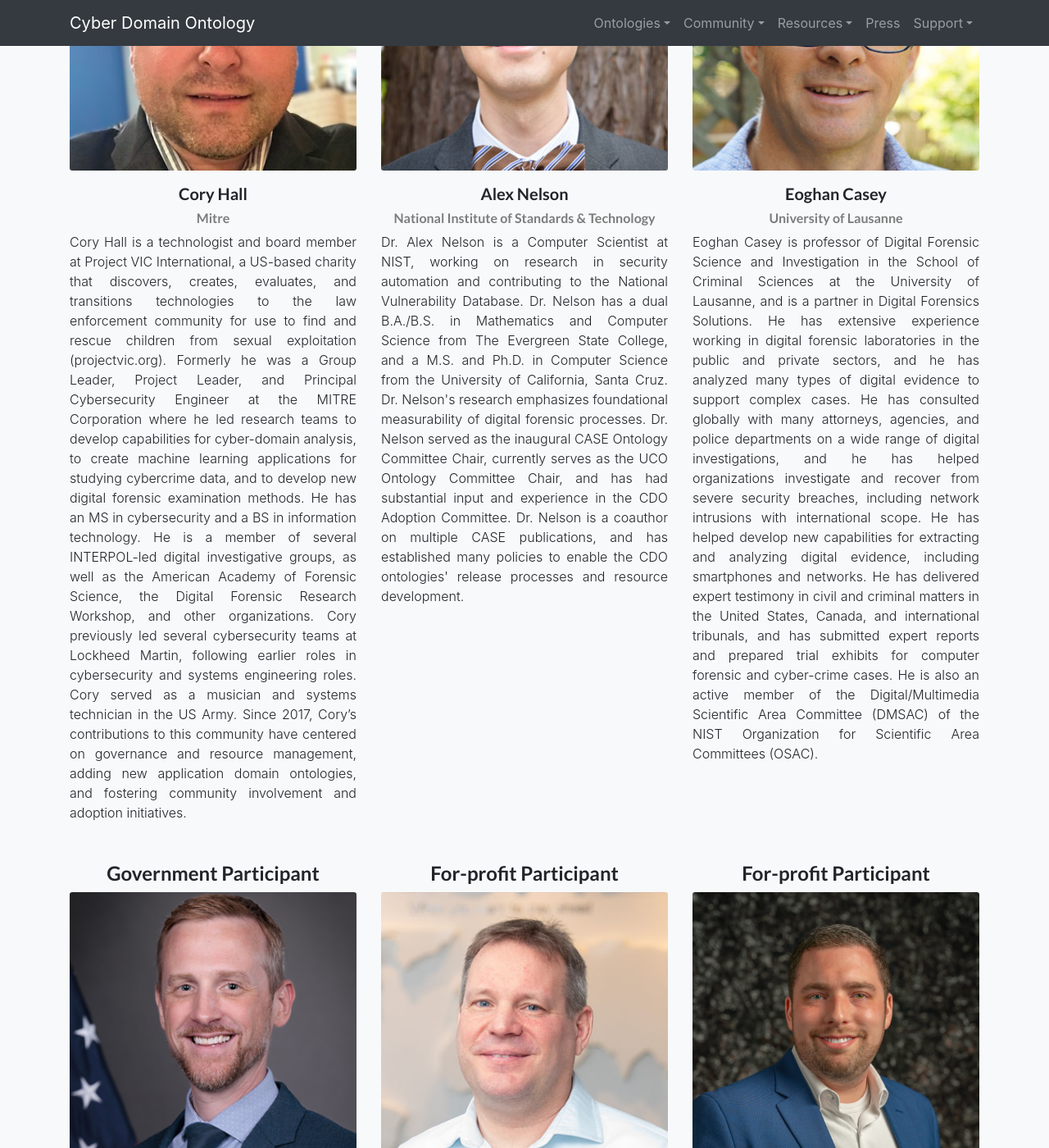
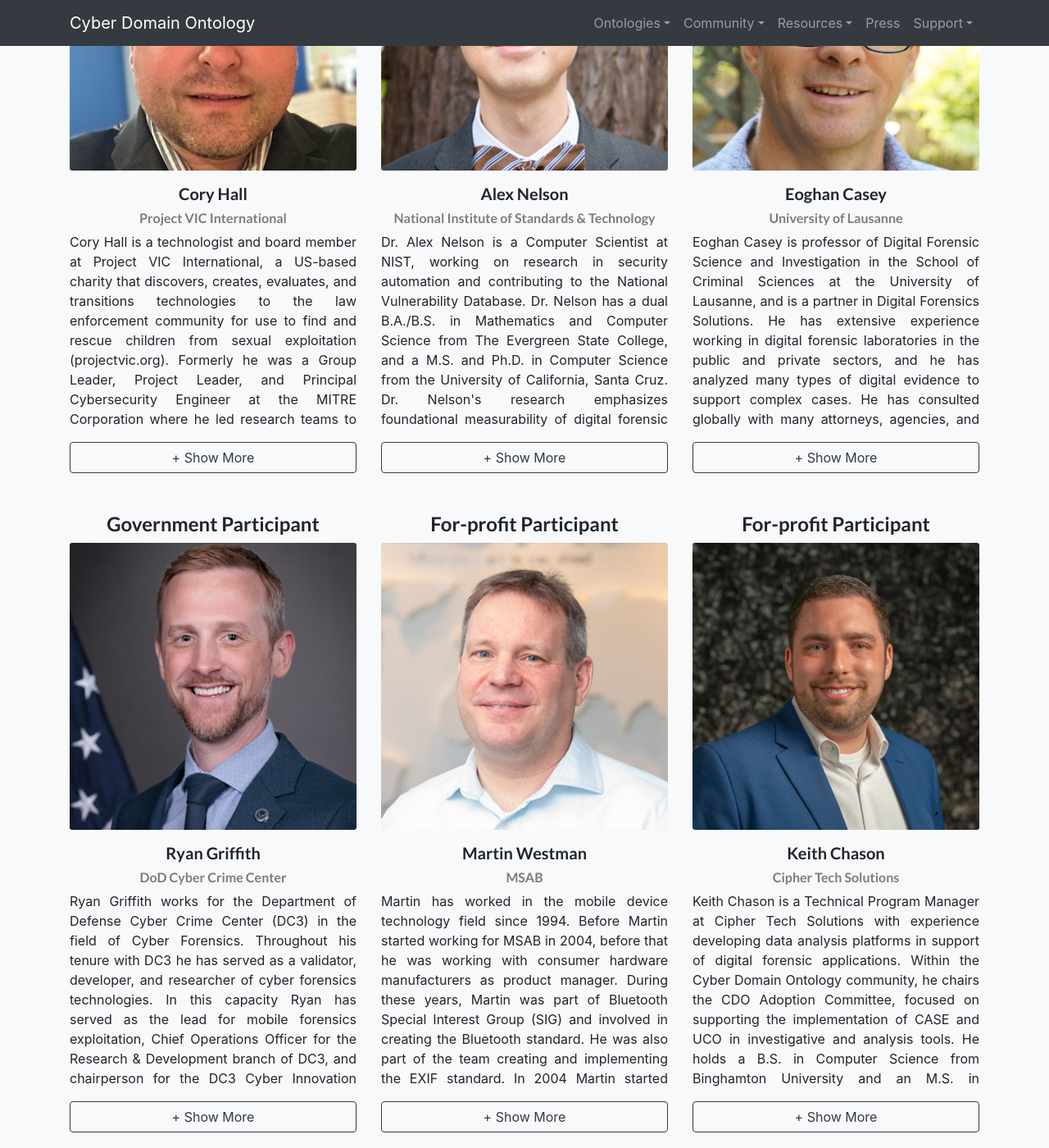
Before and after one commit to Cyber-Domain-Ontology/cdo.github.io, a Jekyll site: the page built from community/tsc.html, in a window 1280 px wide and 1400 px high, scrolled down 602 px. Shown: the whole window at 82% size. Built offline with Jekyll 4.4.1, drawn with Linux system fonts in a browser that asks for light colours; some of the changed text lies outside the part shown.

Commit message:
updates to display and content

```diff
--- /dev/null
+++ b/assets/css/tsc.css
@@ -0,0 +1,22 @@
+#module {
+  font-size: 1rem;
+  line-height: 1.5;
+}
+
+#module .collapse:not(.show) {
+  display: block;
+  height: 15rem;
+  overflow: hidden;
+}
+
+#module .collapsing {
+  height: 15rem;
+}
+
+#module a.collapsed::after {
+  content: '+ Show More';
+}
+
+#module a:not(.collapsed)::after {
+  content: '- Show Less';
+}
--- /dev/null
+++ b/assets/js/tsc.js
@@ -0,0 +1,27 @@
+$(document).ready(function () {
+    // Function to check if a paragraph height exceeds 14rem
+    function checkParagraphHeight() {
+        $('#module .testimonial-item').each(function () {
+        var para = $(this).find('p');
+        var button = $(this).find('.collapsed');
+
+        // Get the scroll height of the paragraph (fully expanded height)
+        var paraHeight = para[0].scrollHeight;
+        console.log(paraHeight);
+
+        if (paraHeight > 240) {
+            button.show(); // Show 'Read More' if paragraph height exceeds 240px
+        } else {
+            button.hide(); // Hide 'Read More' if paragraph is shorter than 240px
+        }
+        });
+    }
+
+    // Check paragraph height on page load
+    checkParagraphHeight();
+
+    // Re-check after collapse toggle
+    $('#module a[data-toggle="collapse"]').on('click', function () {
+        setTimeout(checkParagraphHeight, 300); // Delay for collapse transition to complete
+    });
+});
--- a/community/tsc.html
+++ b/community/tsc.html
@@ -1,9 +1,12 @@
 ---
 title: CDO Technical Steering Committee
 jumbo_desc: The Technical Steering Committee (TSC) will be responsible for all technical oversight of the open source Project in accordance with project policy and foundational principles.
+custom_js: tsc
+custom_css: tsc
 ---
 
-<div class="row text-center">
+<div id="module" class="row text-center">
+  {% assign pID = 1 %}
   {% for participant in site.data.tsc.participants %}
   <div class="col-lg-4">
     <div class="testimonial-item mx-auto mb-5 mb-lg-0">
@@ -15,9 +18,11 @@
       />
       <h5>{{ participant.name }}</h5>
       <h6 class="text-black-50">{{ participant.subhead }}</h6>
-      <p class="font-weight-light mb-5 text-justify">{{ participant.bio }}</p>
+      <p class="collapse text-justify" id="collapseExample_{{ pID }}" aria-expanded="false">{{ participant.bio }}</p>
+      <a role="button" class="collapsed mb-5 btn btn-outline-dark btn-block" data-toggle="collapse" href="#collapseExample_{{ pID }}" aria-expanded="false" aria-controls="collapseExample_{{ pID }}"></a>
     </div>
   </div>
+  {% assign pID = pID | plus: 1 %}
   {% endfor %}
 </div>
 <p>
```
Also changed, not shown: _data/tsc/participants.yml (+8 -3 lines).
